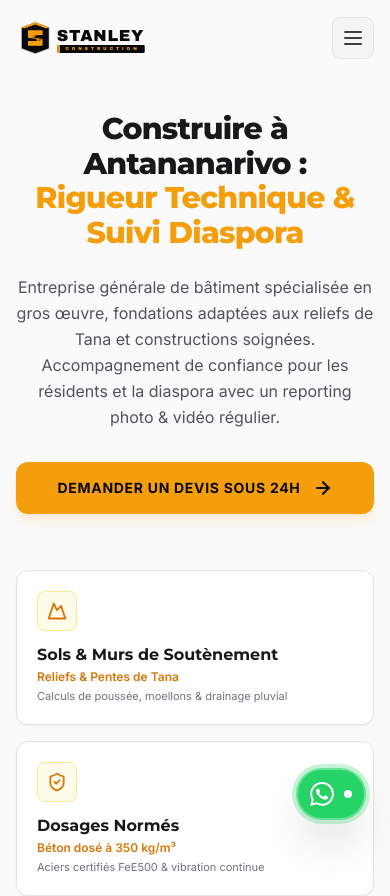
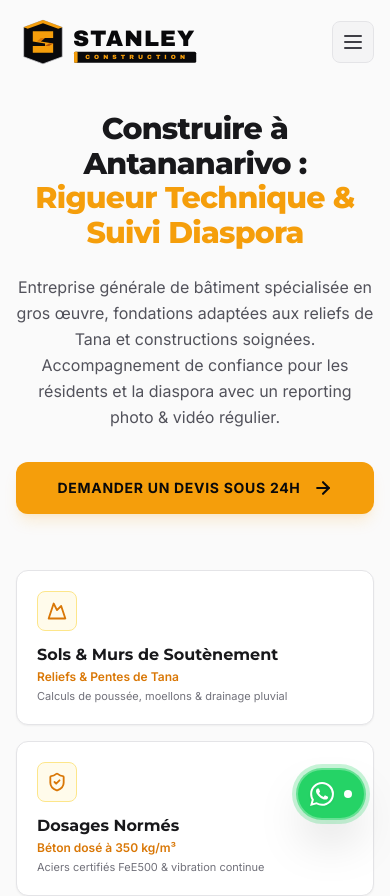
Before and after one commit to xaviertimoty-19/stanley-construction, a React (Vite) app: page / in a window 390 px wide. Shown: the top 896 px of the page. Built offline with nearby package versions, Linux system fonts and the light colour scheme.

Commit message:
fix(mobile): agrandissement et optimisation de la visibilite du logo sur mobile et footer

```diff
--- a/src/components/Footer.tsx
+++ b/src/components/Footer.tsx
@@ -20,7 +20,7 @@ export const Footer: React.FC = () => {
           {/* Brand Presentation */}
           <div className="lg:col-span-2 space-y-4">
             <div className="flex items-center">
-              <Logo variant="auto" className="h-12 sm:h-14 w-auto" />
+              <Logo variant="auto" className="h-14 sm:h-16 w-auto" />
             </div>
             <p className="text-zinc-600 dark:text-slate-300 text-xs leading-relaxed max-w-sm">
               Entreprise générale de bâtiment et travaux publics à Antananarivo (Madagascar), engagée pour la solidité structurelle de vos ouvrages et la transparence de suivi de chantier.
--- a/src/components/Logo.tsx
+++ b/src/components/Logo.tsx
@@ -8,7 +8,7 @@ interface LogoProps {
 
 export const Logo: React.FC<LogoProps> = ({
   variant = 'auto',
-  className = 'h-12 sm:h-14 w-auto',
+  className = 'h-14 sm:h-16 w-auto',
   emblemOnly = false,
 }) => {
   // If emblem only (shield with industrial yellow S)
--- a/src/components/Navbar.tsx
+++ b/src/components/Navbar.tsx
@@ -29,8 +29,8 @@ export const Navbar: React.FC = () => {
     <header
       className={`fixed top-0 left-0 right-0 z-50 transition-all duration-300 ${
         isScrolled
-          ? 'bg-white/95 dark:bg-stanley-black/95 backdrop-blur-md border-b border-zinc-200 dark:border-stanley-steel py-2.5 shadow-md dark:shadow-xl'
-          : 'bg-transparent py-4'
+          ? 'bg-white/95 dark:bg-stanley-black/95 backdrop-blur-md border-b border-zinc-200 dark:border-stanley-steel py-2 sm:py-2.5 shadow-md dark:shadow-xl'
+          : 'bg-transparent py-3 sm:py-4'
       }`}
     >
       <div className="max-w-7xl mx-auto px-4 sm:px-6 lg:px-8">
@@ -40,7 +40,7 @@ export const Navbar: React.FC = () => {
             <Logo
               variant="auto"
               className={`w-auto group-hover:scale-[1.02] transition-all duration-300 ${
-                isScrolled ? 'h-9 sm:h-10 lg:h-11' : 'h-10 sm:h-11 lg:h-13'
+                isScrolled ? 'h-11 sm:h-11 lg:h-10 xl:h-11' : 'h-14 sm:h-14 lg:h-12 xl:h-13'
               }`}
             />
           </a>
--- a/tailwind.config.js
+++ b/tailwind.config.js
@@ -7,6 +7,10 @@ export default {
   ],
   theme: {
     extend: {
+      spacing: {
+        '13': '3.25rem', // 52px
+        '15': '3.75rem', // 60px
+      },
       colors: {
         // Palette Officielle STANLEY CONSTRUCTION
         stanley: {
```
